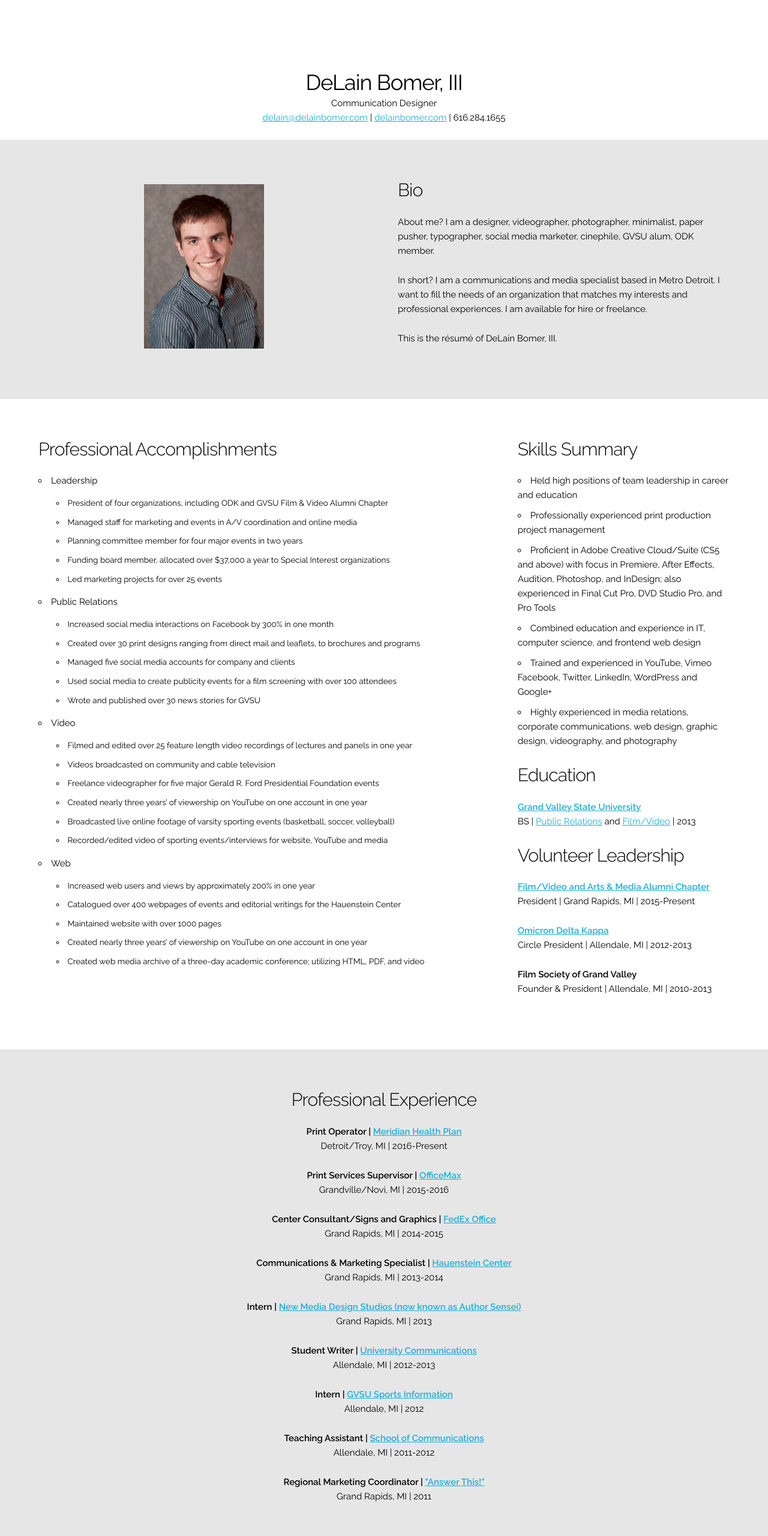
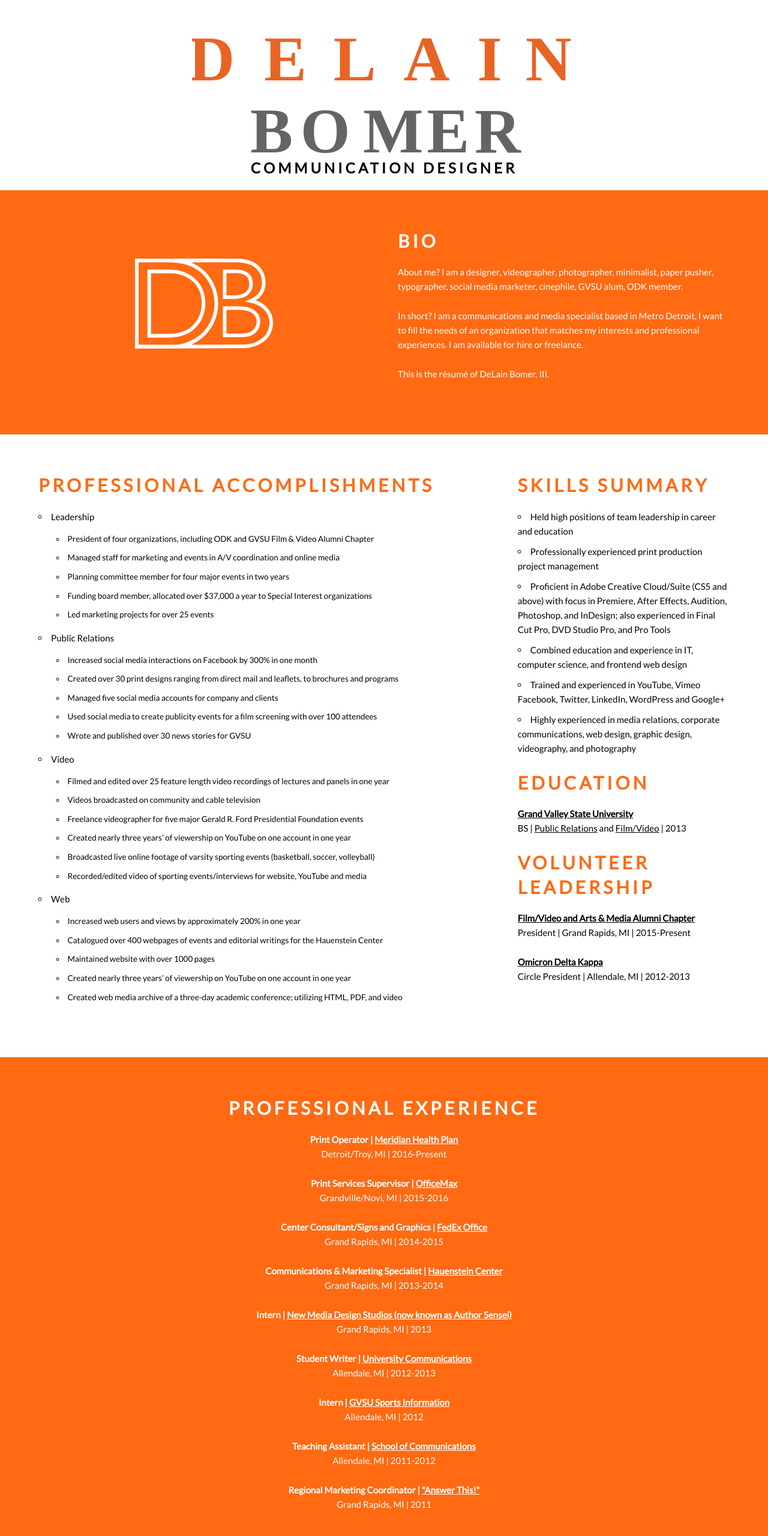
Before and after one commit to delainbomer/delainbomer.github.io, a website: page index.html in a window 1280 px wide. Shown: the top 2560 px of the page at 60% size. Drawn offline with Linux system fonts and the light colour scheme.

Commit message:
Website
Redesign based on new branding

```diff
--- a/css/custom.css
+++ b/css/custom.css
@@ -29,7 +29,7 @@
     background-color:#ffffff;
     color:black;
     text-align:left;
-    padding:0 5%;
+    padding:0 25%;
 }
 
 /* White Body
@@ -44,8 +44,8 @@
 /* Grey Body
 –––––––––––––––––––––––––––––––––––––––––––––––––– */
 .bodygrey {
-    background-color:#e6e6e6;
-    color:black;
+    background-color:#FF6A13;
+    color:white;
     text-align:left;
     padding:5%;
 }
@@ -63,10 +63,26 @@
 –––––––––––––––––––––––––––––––––––––––––––––––––– */
 .TextWrap {
     Float:right;
-    margin 10px;
+    margin: 10px;
 }
 
 .TextWrapLeft {
     Float:left;
     margin:10px
 }
+
+.svg-container {
+	display: inline-block;
+	position: center;
+	vertical-align: middle;
+	width: 100%;
+	overflow: hidden;
+}
+
+.svg-content {
+	display: inline-block;
+	position: center;
+	width: 100%;
+	top: 0;
+	left: 0;
+}
--- a/css/skeleton.css
+++ b/css/skeleton.css
@@ -123,7 +123,7 @@ body {
   font-size: 1.5em; /* currently ems cause chrome bug misinterpreting rems on body element */
   line-height: 1.6;
   font-weight: 400;
-  font-family: "Raleway", "HelveticaNeue", "Helvetica Neue", Helvetica, Arial, sans-serif;
+  font-family: 'Lato', sans-serif;
   color: #222; }
 
 
@@ -136,8 +136,8 @@ h1, h2, h3, h4, h5, h6 {
 h1 { font-size: 4.0rem; line-height: 1.2;  letter-spacing: -.1rem;}
 h2 { font-size: 3.6rem; line-height: 1.25; letter-spacing: -.1rem; }
 h3 { font-size: 3.0rem; line-height: 1.3;  letter-spacing: -.1rem; }
-h4 { font-size: 2.4rem; line-height: 1.35; letter-spacing: -.08rem; }
-h5 { font-size: 1.8rem; line-height: 1.5;  letter-spacing: -.05rem; }
+h4 { font-size: 2.4rem; line-height: 1.35; letter-spacing: .5rem; text-transform: uppercase; font-weight: bold}
+h5 { font-size: 2.4rem; line-height: 1.35; letter-spacing: .5rem; text-transform: uppercase; font-weight: bold; color: FF6A13}
 h6 { font-size: 1.5rem; line-height: 1.6;  letter-spacing: 0; }
 h7 { font-size: 3.6rem; line-height: 1.25; letter-spacing: -.1rem; }
 
@@ -158,9 +158,9 @@ p {
 /* Links
 –––––––––––––––––––––––––––––––––––––––––––––––––– */
 a {
-  color: #1EAEDB; }
+  color: black; }
 a:hover {
-  color: #0FA0CE; }
+  color: black; }
 
 
 /* Buttons
--- a/index.html
+++ b/index.html
@@ -1,9 +1,10 @@
 <!DOCTYPE html>
-<html lang="en">
-	<head>
+<html lang="en"><head>
 		<!-- Basic Page Needs
 			–––––––––––––––––––––––––––––––––––––––––––––––––– -->
 		<meta charset="utf-8">
+		<title>DeLain Bomer</title>
+		<meta name="description" content="This is the website for DeLain Bomer. DeLain is a communications and media specialist based in Metro Detroit. Available for hire.">
 		<title>DeLain Bomer, III - Résumé</title>
 		<meta name="description" content="This is the résumé for DeLain Bomer, III. DeLain is a communications and media specialist based in Metro Detroit. Available for hire.">
 		<meta name="author" content="DeLain Bomer, III">
@@ -12,7 +13,7 @@
 		<meta name="viewport" content="width=device-width, initial-scale=1">
 		<!-- FONT
 			–––––––––––––––––––––––––––––––––––––––––––––––––– -->
-		<link href="//fonts.googleapis.com/css?family=Raleway:400,300,600" rel="stylesheet" type="text/css">
+		<link href="https://fonts.googleapis.com/css?family=Lato" rel="stylesheet">
 		<!-- CSS
 			–––––––––––––––––––––––––––––––––––––––––––––––––– -->
 		<link rel="stylesheet" href="css/normalize.css">
@@ -28,19 +29,23 @@
 		<div class="maincontainer">
 			<div class="header">
 				<div class="row">
-					<div class="twelve columns" style="margin-top: 10%">
+					<div class="twelve columns">
 						<center>
-							<h7>DeLain Bomer, III</h7>
-							<br>Communication Designer
-							<br><a title="email me" href="mailto:delain@delainbomer.com" target="_blank">delain@delainbomer.com</a> | <a title="DeLain Bomer, III" href="http://delainbomer.com" target="_blank">delainbomer.com</a> | 616.284.1655</p>
-						</center>
+							<div class="svg-container">
+	<svg version="1.1" viewBox="0 0 300 25"
+preserveAspectRatio="xMinYMin meet" class="svg-content">
+		<img src="images/Name_primary.svg" alt="" width="100%"/>
+	</svg>
+</div>
+				  <h5>Communication Designer</h5>
+					  </center>
 					</div>
 				</div>
 			</div>
 			<div class="bodygrey">
 				<div class="row">
 					<div class="one-half column">
-						<center><img src="images/headshot.png" height="relative" width="200" style="padding:10px"></center>
+						<center><img src="images/Monogram_white.svg" height="230" width="230" style="padding:10px"></center>
 					</div>
 					<div class="one-half column">
 						<h4>Bio</h4>
@@ -53,7 +58,7 @@
 			<div class="bodywhite">
 				<div class="row">
 					<div class="two-thirds column">
-						<h4>Professional Accomplishments</h4>
+						<h4><font color="FF6A13">Professional Accomplishments</font></h4>
 						<ul>
 							<li>
 								Leadership
@@ -99,7 +104,7 @@
 						</ul>
 					</div>
 					<div class="one-third column">
-						<h4>Skills Summary</h4>
+						<h4><font color="FF6A13">Skills Summary</font></h4>
 						<ul>
 							<li>Held high positions of team leadership in career and education</li>
 							<li>Professionally experienced print production project management</li>
@@ -108,34 +113,33 @@
 							<li>Trained and experienced in YouTube, Vimeo Facebook, Twitter, LinkedIn, WordPress and Google+</li>
 							<li>Highly experienced in media relations, corporate communications, web design, graphic design, videography, and photography</li>
 						</ul>
-						<h4>Education</h4>
+						<h4><font color="FF6A13">Education</font></h4>
 						<p><a title="GVSU" href="http://gvsu.edu" target="_blank"><strong>Grand Valley State University</strong></a>
 							<br>BS | <a title="Advertising and Public Relations" href="http://www.gvsu.edu/soc/advertising-public-relations-major-47.htm" target="_blank">Public Relations</a> and <a title="Film &amp; Video Production" href="http://www.gvsu.edu/filmvideo/" target="_blank">Film/Video</a> | 2013
-						<h4>Volunteer Leadership</h4>
-						<p><strong><a title="Alumni" href="http://gvsu.edu/alumni/clubs-chapters-13.htm" target="_blank"> Film/Video and Arts & Media Alumni Chapter</strong></a><br> President | Grand Rapids, MI | 2015-Present</p>
-						<p><strong><a title="ODK" href="http://odk.org/circle/gvsu/" target="_blank">Omicron Delta Kappa</strong></a><br>Circle President | Allendale, MI | 2012-2013</p>
-						<p><strong>Film Society of Grand Valley</strong><br> Founder & President | Allendale, MI | 2010-2013</p>
-					</div>
+						<h4><font color="FF6A13">Volunteer Leadership</font></h4>
+						<p><strong><a title="Alumni" href="http://gvsu.edu/alumni/clubs-chapters-13.htm" target="_blank"> Film/Video and Arts & Media Alumni Chapter</a></strong><br> President | Grand Rapids, MI | 2015-Present</p>
+						<p><strong><a title="ODK" href="http://odk.org/circle/gvsu/" target="_blank">Omicron Delta Kappa</a></strong><br>Circle President | Allendale, MI | 2012-2013</p>
+						</div>
 				</div>
 			</div>
 			<div class="bodygrey">
 				<center>
 					<h4>Professional Experience</h4>
-                    <p><strong>Print Operator | <a title="Meridian Health Plan" href="http://www.mhplan.com/" target="_blank">Meridian Health Plan</a></strong><br> Detroit/Troy, MI | 2016-Present</p>
-                    <p><strong>Print Services Supervisor | <a title="OfficeMax" href="http://www.officedepot.com/storelocator/mi/grandville/officemax-6714/" target="_blank">OfficeMax</a></strong><br> Grandville/Novi, MI | 2015-2016</p>
-					<p><strong>Center Consultant/Signs and Graphics | <a title="FedEx Office" href="http://local.fedex.com/mi/grand-rapids/office-5394/" target="_blank">FedEx Office</a></strong> <br> Grand Rapids, MI | 2014-2015</p>
-					<p><strong>Communications &amp; Marketing Specialist | <a title="Hauenstein Center" href="http://hauensteincenter.org" target="_blank">Hauenstein Center</a></strong> <br> Grand Rapids, MI | 2013-2014</p>
-					<p><strong>Intern | <a title="Author Sensei" href="http://www.authorsensei.com/" target="_blank">New Media Design Studios (now known as Author Sensei) </a></strong> <br> Grand Rapids, MI | 2013</p>
-					<p><strong>Student Writer | <a title="University Communications" href="http://gvsu.edu/ucomm/" target="_blank">University Communications</a></strong> <br> Allendale, MI | 2012-2013</p>
-					<p><strong>Intern | <a title="GVSU Lakers" href="http://www.gvsulakers.com/" target="_blank">GVSU Sports Information</a></strong> <br> Allendale, MI | 2012</p>
-					<p><strong>Teaching Assistant | <a title="Film &amp; Video Production" href="http://www.gvsu.edu/filmvideo/" target="_blank">School of Communications</a></strong> <br> Allendale, MI | 2011-2012</p>
-					<p><strong>Regional Marketing Coordinator | <a title="Answer This!" href="http://www.answerthismovie.com/" target="_blank">"Answer This!"</a></strong> <br> Grand Rapids, MI | 2011</p>
-				</center>
+                    <p><strong>Print Operator | <a title="Meridian Health Plan" href="http://www.mhplan.com/" target="_blank" style="color:white">Meridian Health Plan</a></strong><br> Detroit/Troy, MI | 2016-Present</p>
+                    <p><strong>Print Services Supervisor | <a title="OfficeMax" href="http://www.officedepot.com/storelocator/mi/grandville/officemax-6714/" target="_blank" style="color:white">OfficeMax</a></strong><br> Grandville/Novi, MI | 2015-2016</p>
+					<p><strong>Center Consultant/Signs and Graphics | <a title="FedEx Office" href="http://local.fedex.com/mi/grand-rapids/office-5394/" target="_blank" style="color:white">FedEx Office</a></strong> <br> Grand Rapids, MI | 2014-2015</p>
+					<p><strong>Communications &amp; Marketing Specialist | <a title="Hauenstein Center" href="http://hauensteincenter.org" target="_blank" style="color:white">Hauenstein Center</a></strong> <br> Grand Rapids, MI | 2013-2014</p>
+					<p><strong>Intern | <a title="Author Sensei" href="http://www.authorsensei.com/" target="_blank" style="color:white">New Media Design Studios (now known as Author Sensei) </a></strong> <br> Grand Rapids, MI | 2013</p>
+					<p><strong>Student Writer | <a title="University Communications" href="http://gvsu.edu/ucomm/" target="_blank" style="color:white">University Communications</a></strong> <br> Allendale, MI | 2012-2013</p>
+					<p><strong>Intern | <a title="GVSU Lakers" href="http://www.gvsulakers.com/" target="_blank" style="color:white">GVSU Sports Information</a></strong> <br> Allendale, MI | 2012</p>
+					<p><strong>Teaching Assistant | <a title="Film &amp; Video Production" href="http://www.gvsu.edu/filmvideo/" target="_blank" style="color:white">School of Communications</a></strong> <br> Allendale, MI | 2011-2012</p>
+					<p><strong>Regional Marketing Coordinator | <a title="Answer This!" href="http://www.imdb.com/title/tt1488164/" target="_blank" style="color:white">"Answer This!"</a></strong> <br> Grand Rapids, MI | 2011</p>
+			  </center>
 			</div>
 			<div class="bodywhite">
 				<div class="row">
 					<div class="twelve columns">
-						<h4>Testimonials</h4>
+						<h4><font color="FF6A13">Testimonials</font></h4>
 						<p>“DeLain displayed excellent leadership, service and initiative as Circle President for GVSU's Omicron Delta Kappa National Leadership Honor Society. I highly recommend DeLain for any type of work or employment that involves leading, public speaking, event management and film/video elements.”
 							<br>- <b>Mario Adkins</b>, <em>Research Analyst in Teacher Education at Grand Valley State University College of Education</em>
 							<br>April 16, 2013, Mario worked directly with DeLain at Omicron Delta Kappa
@@ -144,9 +148,7 @@
 							<br>- <b>Bridget Bodnar</b>, <em>Marketplace at American Public Media</em>
 							<br>May 18, 2012, Bridget was DeLain's client
 						</p>
-						<p>“I am honored to write a recommendation for DeLain Bomer, who served as a student-writer in a very busy public relations office at Grand Valley State University.
-							<br>“DeLain's articles were well-written. He is a quick learner and has the ability to manage many tasks without letting things slip. He has excellent communications skills and a good sense of humor.
-							<br>“DeLain would do very well is any position that entails writing, multimedia, website management and photography. Feel free to contact me for more information.”
+						<p>“I am honored to write a recommendation for DeLain Bomer, who served as a student-writer in a very busy public relations office at Grand Valley State University. DeLain's articles were well-written. He is a quick learner and has the ability to manage many tasks without letting things slip. He has excellent communications skills and a good sense of humor. DeLain would do very well is any position that entails writing, multimedia, website management and photography. Feel free to contact me for more information.”
 							<br>- <b>Michele Coffill</b>, <em>Associate Director of Publications at Grand Valley State University</em>
 							<br>April 17, 2013, Michele was DeLain’s supervisor at News & Information Services
 						</p>
@@ -171,12 +173,11 @@
 			</div>
 			<div class="bodygrey">
 				<center>
-					<h4>Connect</h4>
-					<a title="Facebook" href="http://www.facebook.com/delainbomeriii" target="_blank"><img src="images/facebook.png" height="relative" width="42" style="padding:5px"></a>
-					<a title="Twitter" href="http://www.twitter.com/delain_bomer" target="_blank"><img src="images/twitter.png" height="relative" width="42" style="padding:5px"></a>
-					<a title="LinkedIn" href="http://www.linkedin.com/in/delain" target="_blank"><img src="images/linkedin.png" height="relative" width="42" style="padding:5px"></a>
-					<a title="Youtube" href="http://www.youtube.com/playlist?list=PLV8y1R6vnnfREjOC4K5cMWVvPq2t8HvDH" target="_blank"><img src="images/youtube.png" height="relative" width="42" style="padding:5px"></a>
-					<a href="mailto:delain@delainbomer.com?Subject=Hi%20DeLain" target="_blank"><img src="images/email.png" height="relative" width="42" style="padding:5px"></a>
+				  <h4>Connect with me</h4>
+				  <a title="Facebook" href="http://www.facebook.com/delainbomeriii" target="_blank"><img src="images/Facebook.svg" height="relative" width="42" style="padding:5px"></a>
+					<a title="Twitter" href="http://www.twitter.com/delain_bomer" target="_blank"><img src="images/twitter.svg" height="relative" width="42" style="padding:5px"></a>
+					<a title="LinkedIn" href="http://www.linkedin.com/in/delain" target="_blank"><img src="images/linkedin.svg" height="relative" width="42" style="padding:5px"></a>
+					<a href="mailto:delain@delainbomer.com?Subject=Hi%20DeLain" target="_blank"><img src="images/email.svg" height="relative" width="42" style="padding:5px"></a>
 				</center>
 			</div>
 		</div>
@@ -184,5 +185,3 @@
 			–––––––––––––––––––––––––––––––––––––––––––––––––– -->
 	</body>
 </html>
-</html>
-</html>
```
Also changed, not shown: images/Facebook.svg (added), images/Monogram_white.svg (added), images/Name_primary.svg (added), images/Twitter.svg (added), images/email.svg (added), images/favicon.png (added), images/linkedin.svg (added), 1 other file.
